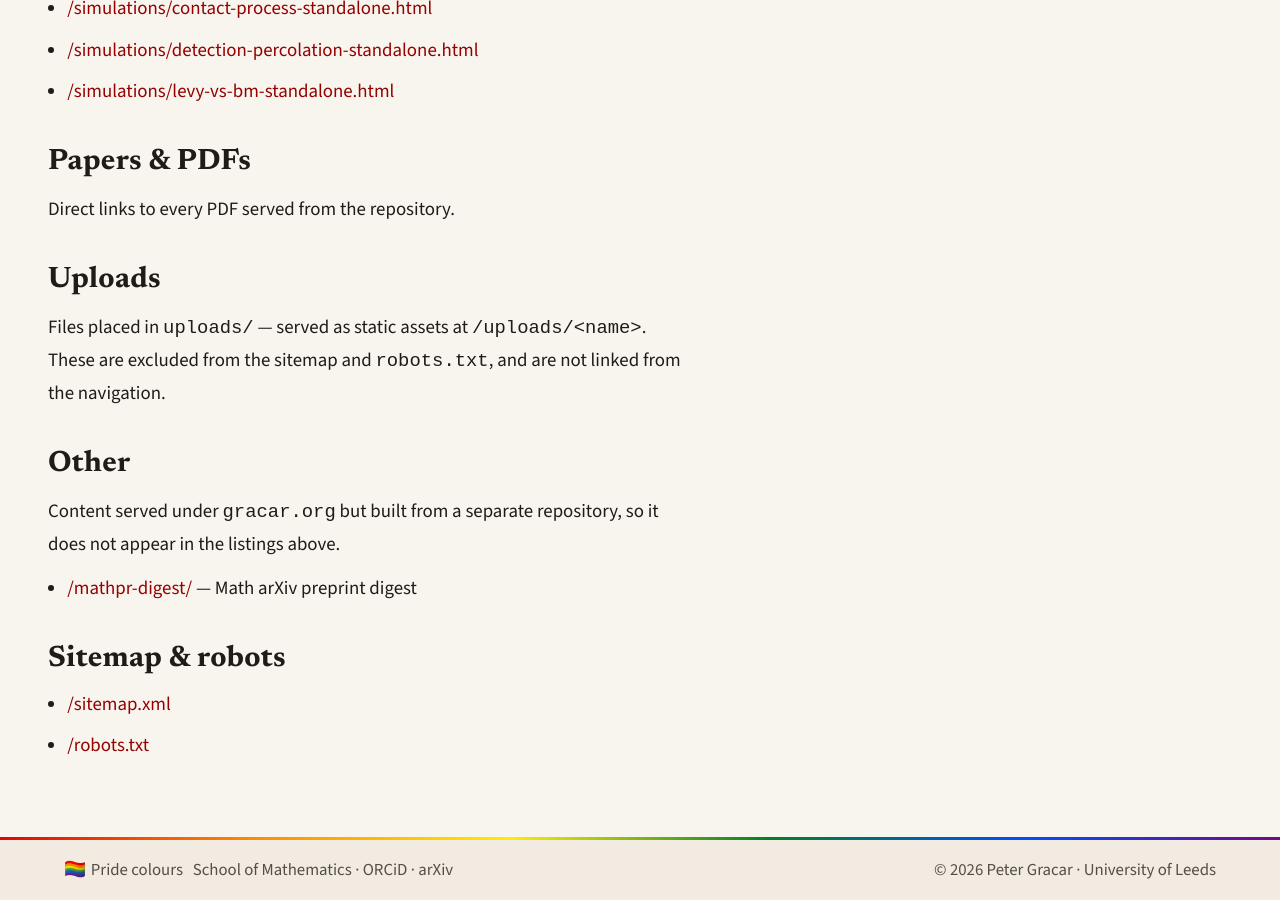
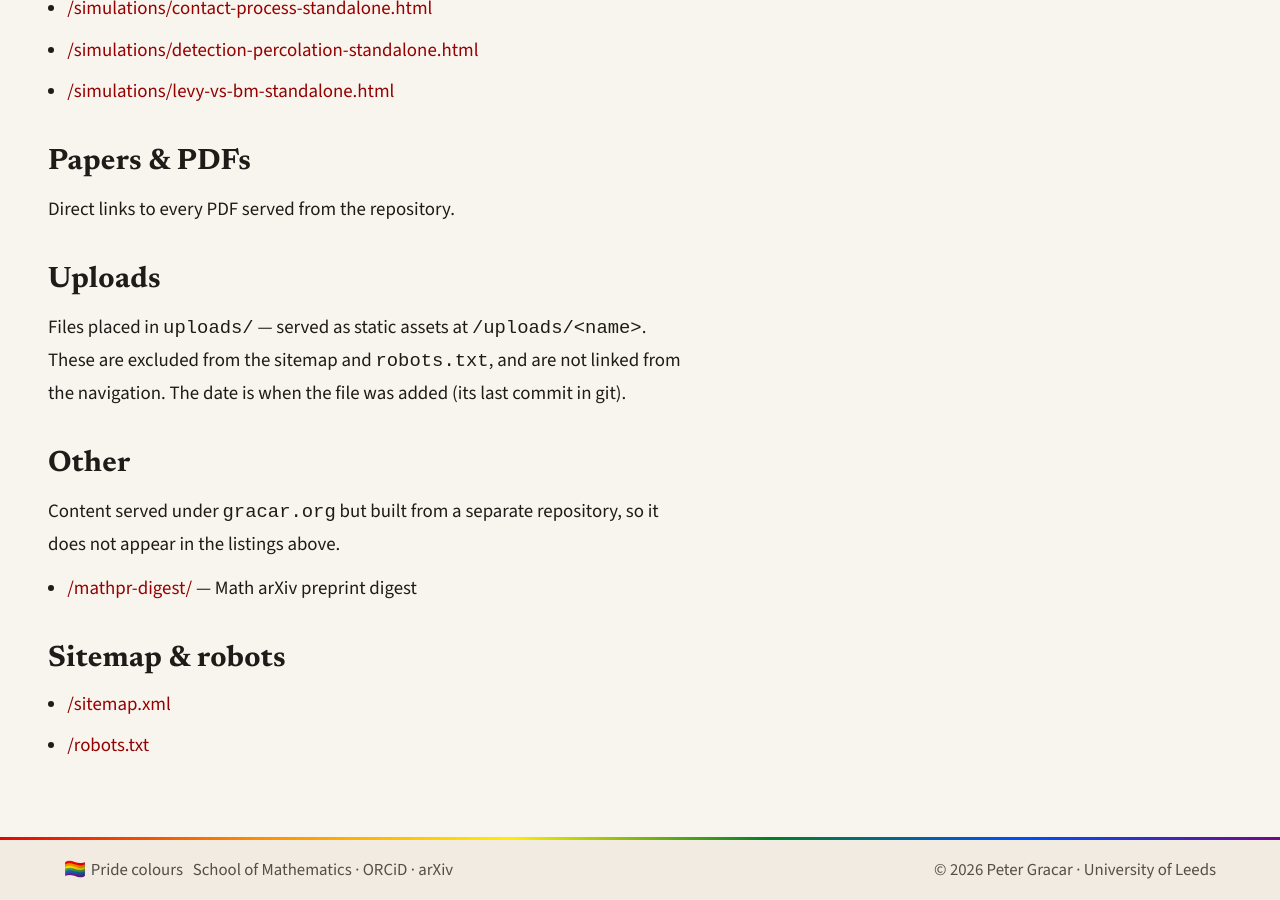
Before and after one commit to PeterGracar/PeterGracar.github.io, a Jekyll site: the page built from secret.html, in a window 1280 px wide and 900 px high, scrolled down 1512 px. Built offline with Jekyll 4.4.1, drawn with Linux system fonts in a browser that asks for light colours.

Commit message:
Show upload dates on secret index from git history
Render each uploads/ file's added date on secret.html via modified_time,
and restore file mtimes from git in pages.yml (full-history checkout +
git restore-mtime) so the dates reflect the last commit that touched each
file rather than the build-time checkout.

Co-Authored-By: Claude Opus 4.8 <noreply@anthropic.com>
Claude-Session: https://claude.ai/code/session_018rH8AyDbVcsWuzjuexB8TX

```diff
--- a/secret.html
+++ b/secret.html
@@ -94,11 +94,15 @@ sitemap: false
         <h2>Uploads</h2>
         <p>Files placed in <code>uploads/</code> — served as static assets at
         <code>/uploads/&lt;name&gt;</code>. These are excluded from the sitemap
-        and <code>robots.txt</code>, and are not linked from the navigation.</p>
+        and <code>robots.txt</code>, and are not linked from the navigation.
+        The date is when the file was added (its last commit in git).</p>
         <ul>
           {%- for f in statics -%}
             {%- if f.path contains "/uploads/" %}
-          <li><a href="{{ f.path }}">{{ f.path }}</a></li>
+          <li>
+            <a href="{{ f.path }}">{{ f.path }}</a>
+            {%- if f.modified_time %} — <time datetime="{{ f.modified_time | date_to_xmlschema }}">{{ f.modified_time | date: "%Y-%m-%d" }}</time>{%- endif -%}
+          </li>
             {%- endif -%}
           {%- endfor %}
         </ul>
```
Also changed, not shown: CLAUDE.md (+6 -1 lines), .github/workflows/pages.yml.
